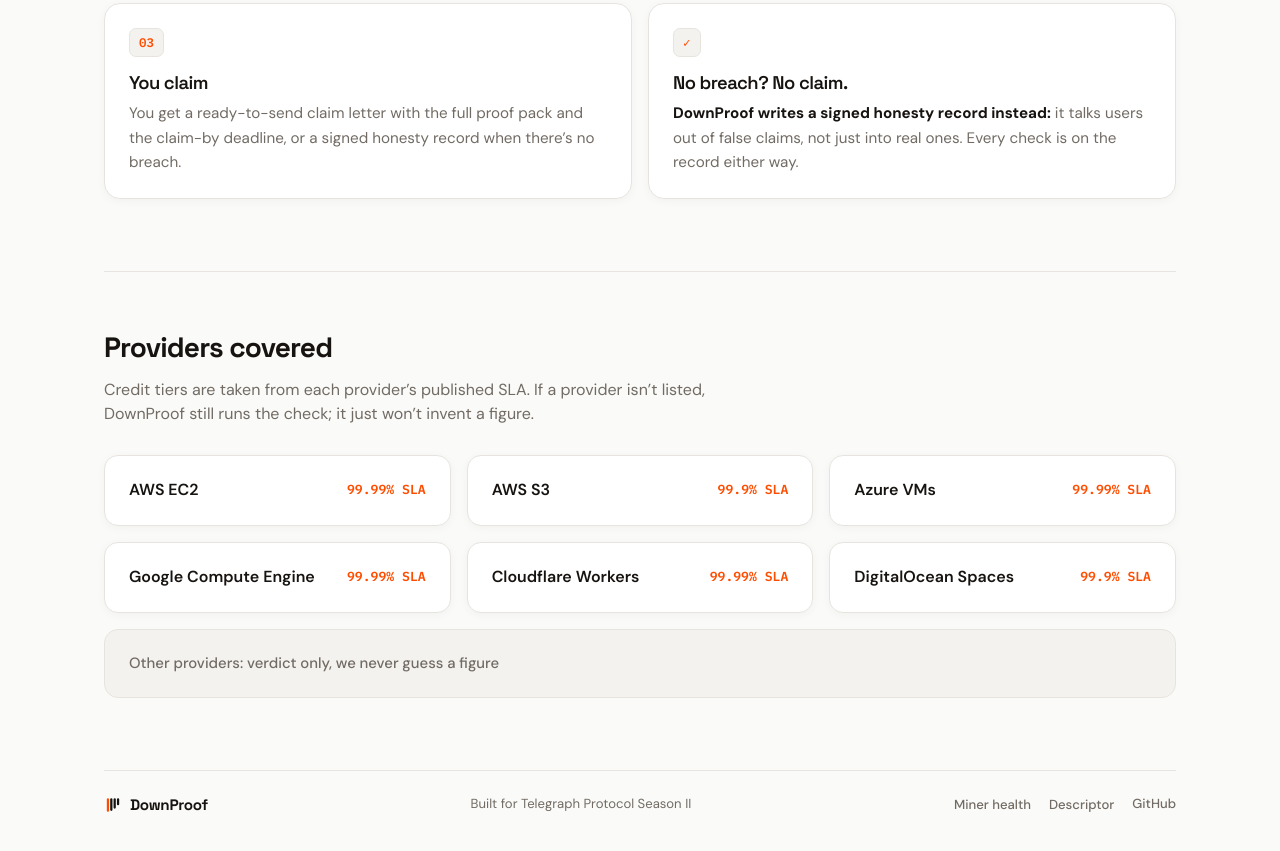
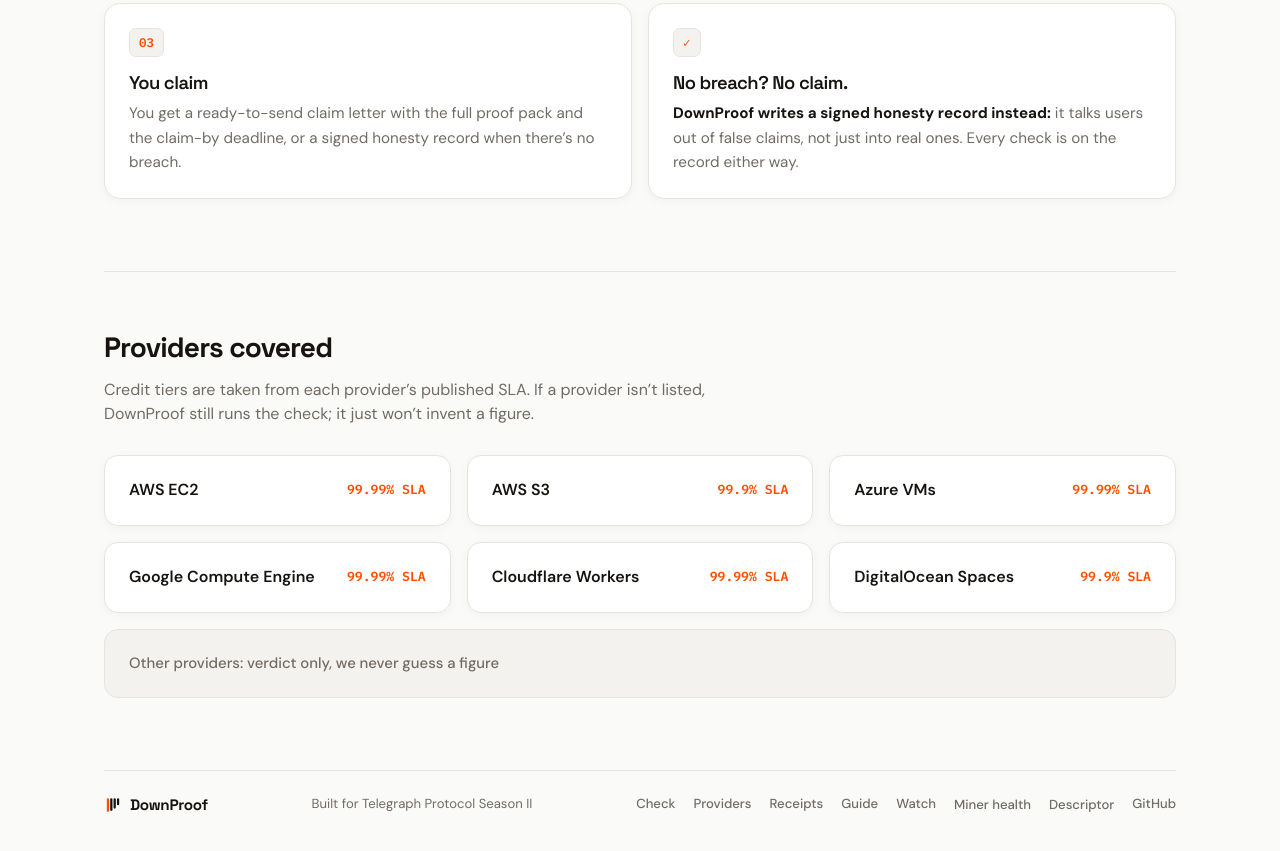
Before and after one commit to Jacksonx28/claimproof, a plain HTML site: page web/index.html in a window 1280 px wide. Shown: the part 1793-2644 px from the top of the page. Drawn offline with Linux system fonts and the light colour scheme.

Commit message:
Add page links to nav and footer

```diff
--- a/web/index.html
+++ b/web/index.html
@@ -566,8 +566,12 @@
     <span class="nav-div" aria-hidden="true"></span>
     <span class="nav-context">SLA claims</span>
     <nav class="nav-links">
+      <a href="#checker">Check</a>
       <a href="#how">How it works</a>
-      <a href="#providers">Providers</a>
+      <a href="/providers">Providers</a>
+      <a href="/receipts">Receipts</a>
+      <a href="/guide">Guide</a>
+      <a href="/watch">Watch</a>
       <button class="icon-btn" id="theme-toggle" type="button" aria-label="Toggle dark mode" title="Toggle dark mode">
         <svg class="icon-sun" width="18" height="18" viewBox="0 0 24 24" fill="none" stroke="currentColor" stroke-width="2" stroke-linecap="round" aria-hidden="true"><circle cx="12" cy="12" r="4"/><path d="M12 2v2M12 20v2M4.9 4.9l1.4 1.4M17.7 17.7l1.4 1.4M2 12h2M20 12h2M4.9 19.1l1.4-1.4M17.7 6.3l1.4-1.4"/></svg>
         <svg class="icon-moon" width="18" height="18" viewBox="0 0 24 24" fill="none" stroke="currentColor" stroke-width="2" stroke-linecap="round" stroke-linejoin="round" aria-hidden="true"><path d="M21 12.8A9 9 0 1 1 11.2 3a7 7 0 0 0 9.8 9.8Z"/></svg>
@@ -716,6 +720,11 @@
       </span>
       <span class="foot-note">Built for Telegraph Protocol Season II</span>
       <nav class="foot-links">
+        <a href="#checker">Check</a>
+        <a href="/providers">Providers</a>
+        <a href="/receipts">Receipts</a>
+        <a href="/guide">Guide</a>
+        <a href="/watch">Watch</a>
         <button type="button" id="open-health">Miner health</button>
         <button type="button" id="open-descriptor">Descriptor</button>
         <a href="https://github.com/Jacksonx28/downproof" target="_blank" rel="noopener">GitHub</a>
```
